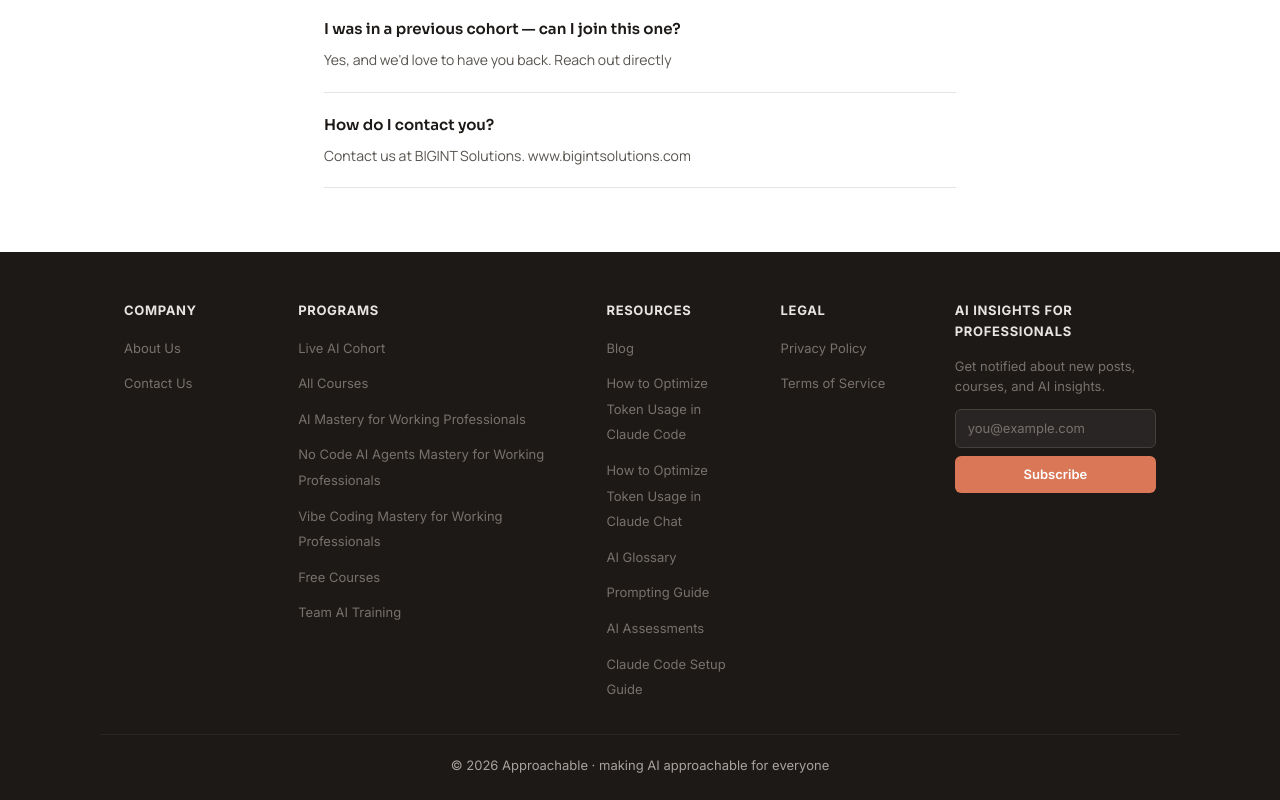
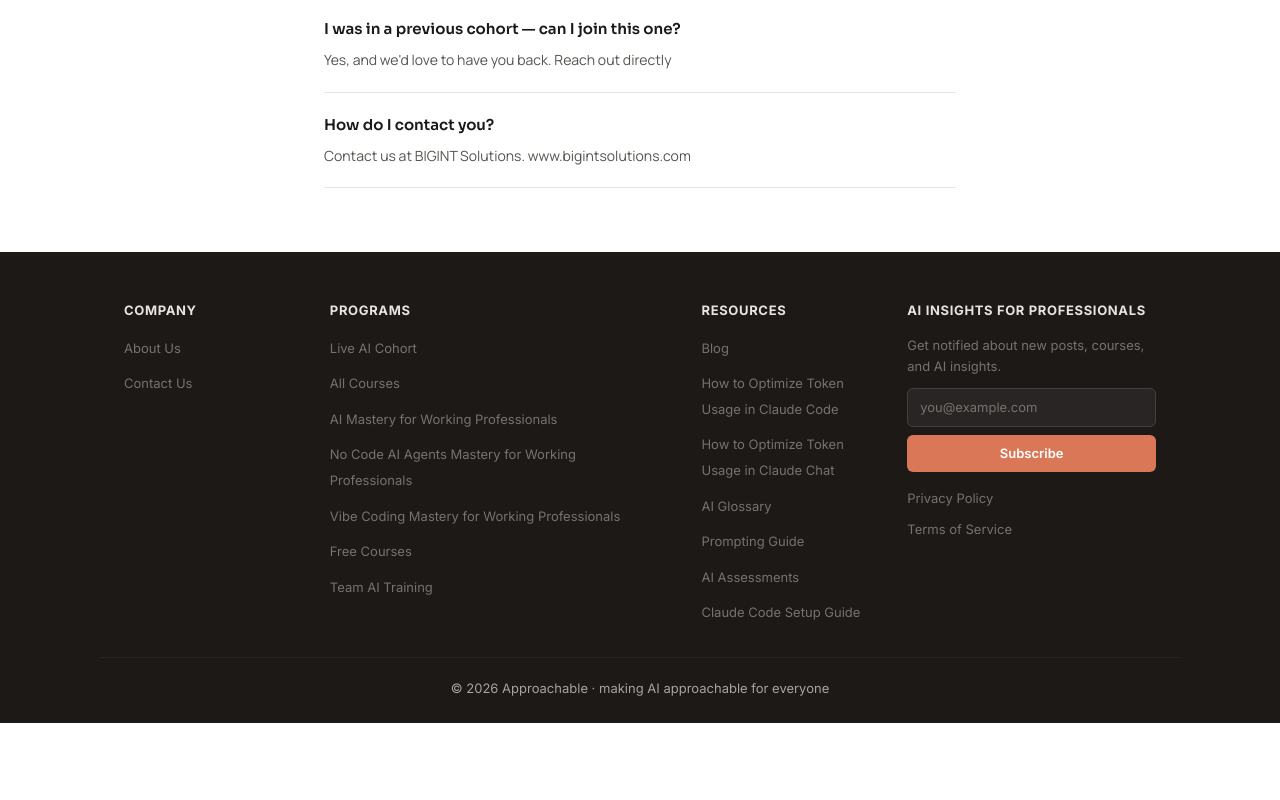
Before and after one commit to Nitish-kumar30/sample-approchable, a Next.js app: page / in a window 1280 px wide. Shown: the part 8610-9410 px from the top of the page. After the commit the page ends 9333 px from the top, so only its background shows below. Built offline with nearby package versions, Linux system fonts and the light colour scheme.

Commit message:
Implement footer legal links in subscription section and adjust CSS styles

```diff
--- a/src/app/globals.css
+++ b/src/app/globals.css
@@ -1072,6 +1072,12 @@ section {
 .footer-subscribe-btn:disabled { opacity: 0.6; cursor: not-allowed; }
 .footer-subscribe-success { font-size: 13px; color: var(--accent); margin: 0; }
 .footer-subscribe-error { font-size: 12px; color: #dc2626; margin: 0; }
+.footer-subscribe-legal {
+  display: flex;
+  flex-direction: column;
+  gap: 10px;
+  margin-top: 16px;
+}
 
 /* Footer copyright */
 .footer-copyright {
@@ -1101,7 +1107,7 @@ section {
 }
 @media (min-width: 1024px) {
   .footer-columns {
-    grid-template-columns: minmax(0, 1fr) minmax(0, 2fr) minmax(0, 1fr) minmax(0, 1fr) minmax(0, 1.5fr);
+    grid-template-columns: minmax(0, 1fr) minmax(0, 2fr) minmax(0, 1fr) minmax(0, 1.5fr);
   }
   .footer-subscribe { grid-column: span 1; max-width: none; }
 }
--- a/src/components/Footer.tsx
+++ b/src/components/Footer.tsx
@@ -66,13 +66,6 @@ export default function Footer() {
         { label: 'Claude Code Setup Guide', href: 'https://github.com/ranmax123/claude-code-guide' },
       ],
     },
-    {
-      heading: 'Legal',
-      links: [
-        { label: 'Privacy Policy', static: true },
-        { label: 'Terms of Service', static: true },
-      ],
-    },
   ];
 
   return (
--- a/src/components/FooterSubscribe.tsx
+++ b/src/components/FooterSubscribe.tsx
@@ -57,6 +57,10 @@ export default function FooterSubscribe() {
           {status === 'error' && <p className="footer-subscribe-error">{errorMsg}</p>}
         </form>
       )}
+      <div className="footer-subscribe-legal">
+        <span className="footer-static-link">Privacy Policy</span>
+        <span className="footer-static-link">Terms of Service</span>
+      </div>
     </div>
   );
 }
```
